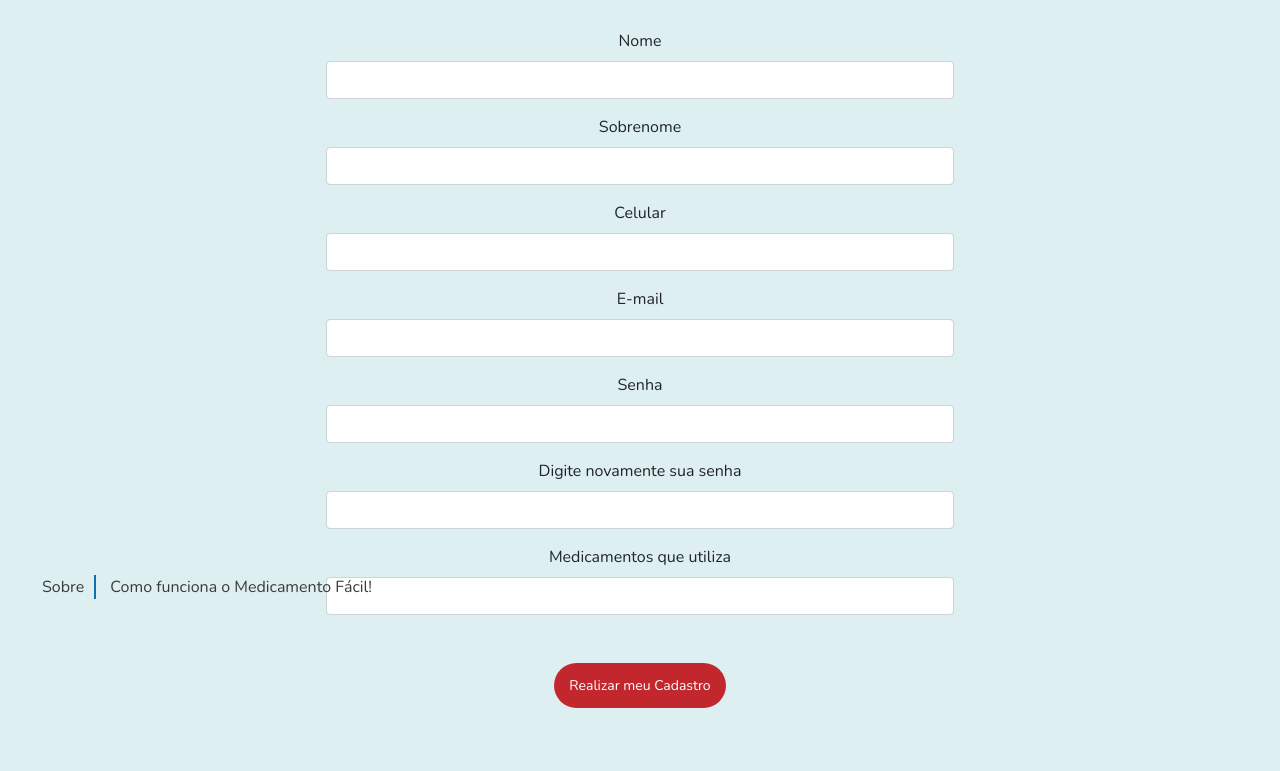
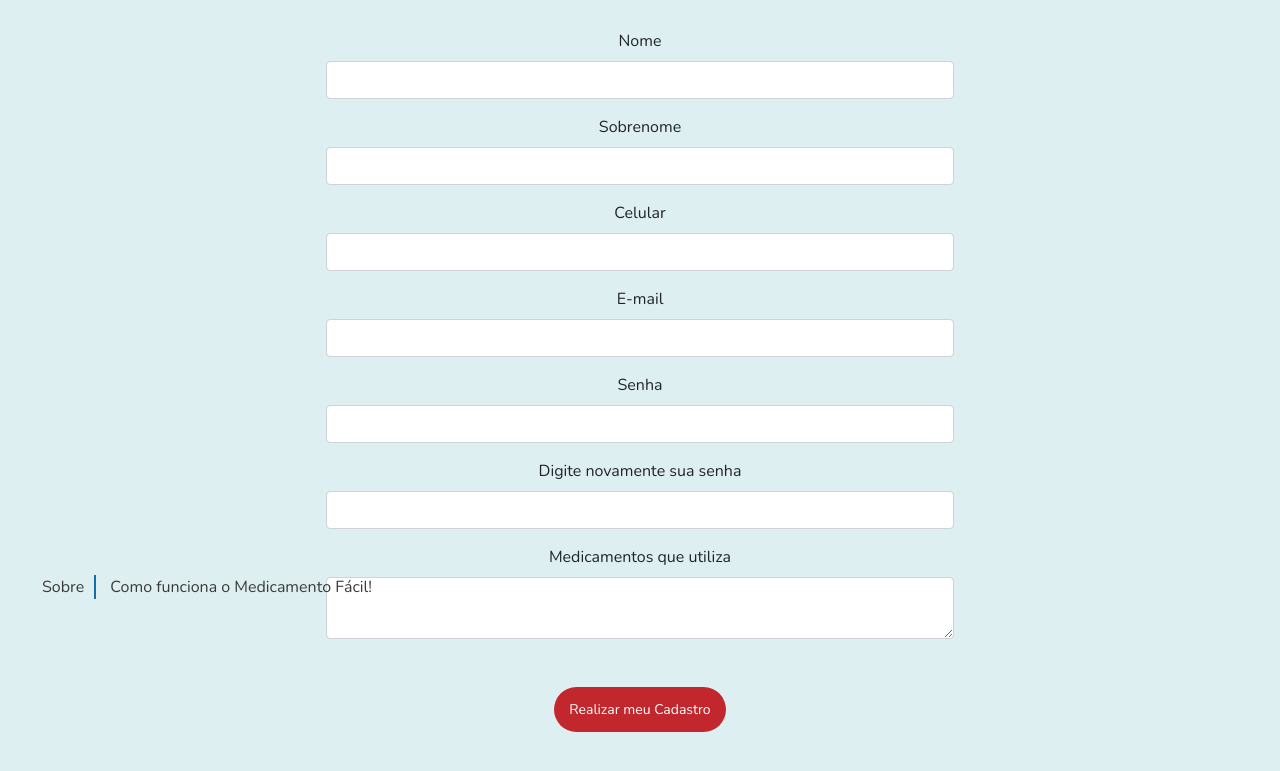
Before and after one commit to ICEI-PUC-Minas-PMV-ADS/pmv-ads-2022-1-e1-proj-web-t5-medicamento-facil, a plain HTML site: page cadastro.html in a window 1280 px wide. Shown: the part 185-956 px from the top of the page. Drawn offline with nearby package versions, Linux system fonts and the light colour scheme.

Commit message:
atualizando campo de medicamentos que utiliza

```diff
--- a/cadastro.html
+++ b/cadastro.html
@@ -68,7 +68,7 @@
                     </div>
                     <div class="col-md-12">
                         <label for="inputMed" class="form-label">Medicamentos que utiliza</label>
-                        <input type="text" class="form-control" id="inputMed">
+                        <textarea type="text" class="form-control" id="inputMed"> </textarea>
                     </div>
                     </div>
                     <div class="row"></div>
```
